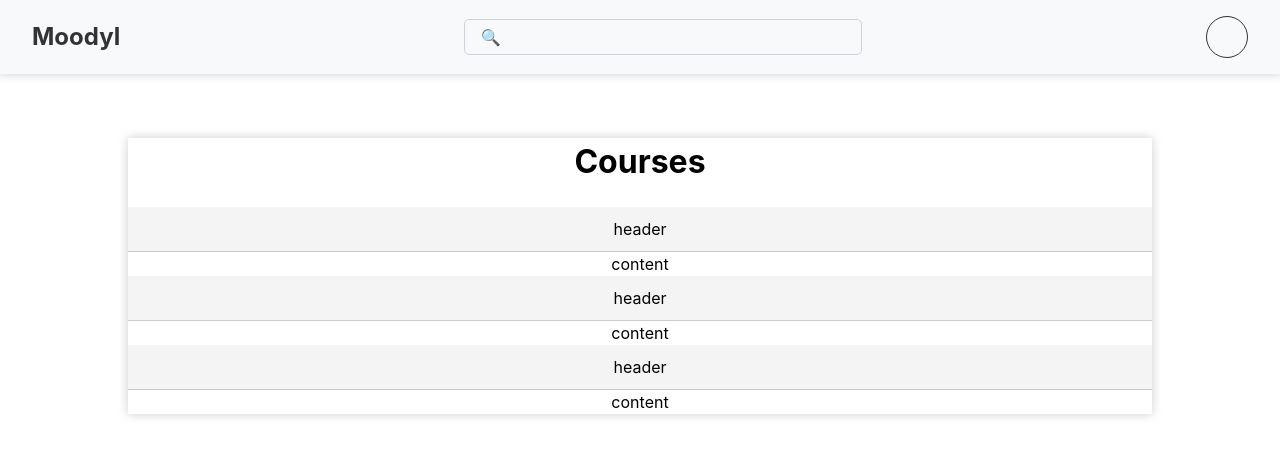
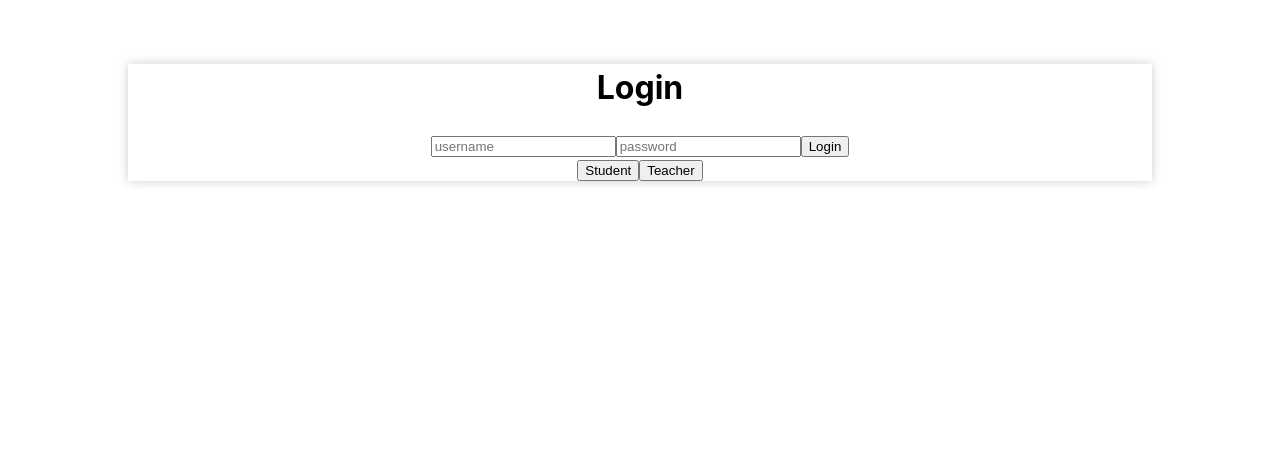
Before and after one commit to dyzioq/moodle-clone-frontend, a React (Vite) app: page / in a window 1280 px wide. Shown: the top 456 px of the page. Built offline with nearby package versions, Linux system fonts and the light colour scheme.

Commit message:
Adding router

```diff
--- a/package.json
+++ b/package.json
@@ -12,6 +12,7 @@
   "dependencies": {
     "react": "^18.2.0",
     "react-dom": "^18.2.0",
+    "react-router-dom": "^6.23.1",
     "sass": "^1.74.1"
   },
   "devDependencies": {
--- a/src/App.tsx
+++ b/src/App.tsx
@@ -1,12 +1,18 @@
-import { useState } from 'react'
 import './App.scss'
+import { BrowserRouter, Routes, Route} from 'react-router-dom'
 import StudentPage from './pages/studentPage/StudentPage.tsx'
+import TeacherPage from './pages/teacherPage/TeacherPage.tsx'
+import LoginPage from './pages/loginPage/LoginPage.tsx'
 
 function App() {
   return (
-    <>
-      <StudentPage />
-    </>
+    <BrowserRouter>
+      <Routes>
+        <Route path="/" element={<LoginPage/>} />
+        <Route path="/student" element={<StudentPage />} />
+        <Route path="/teacher" element={<TeacherPage />} />
+      </Routes>
+    </BrowserRouter>
   )
 }
 
--- /dev/null
+++ b/src/pages/loginPage/LoginPage.scss
@@ -0,0 +1,6 @@
+.login {
+    box-shadow: 0 0 10px rgba(0, 0, 0, 0.2);
+    width: 80%;
+    margin: auto;
+    margin-top: 5%;
+}
--- /dev/null
+++ b/src/pages/loginPage/LoginPage.tsx
@@ -0,0 +1,19 @@
+import './LoginPage.scss';
+import { useNavigate } from 'react-router-dom';
+
+export default function LoginPage() {
+    const navigate = useNavigate();
+
+    return (
+        <div className="login">
+            <h1>Login</h1>
+            <form>
+                <input type="text" placeholder="username" />
+                <input type="password" placeholder="password" />
+                <button type="submit">Login</button>
+            </form>
+            <button onClick={() => navigate("/student")}>Student</button>
+            <button onClick={() => navigate("/teacher")}>Teacher</button>
+        </div>
+    )
+}
--- /dev/null
+++ b/src/pages/teacherPage/TeacherPage.scss
@@ -0,0 +1,17 @@
+.courses {
+    box-shadow: 0 0 10px rgba(0, 0, 0, 0.2);
+    width: 80%;
+    margin: auto;
+    margin-top: 5%;
+
+    .courses__list {
+        list-style: none;
+        padding: 0;
+
+        .courses__list__li__header {
+            padding: 10px;
+            background-color: #f4f4f4;
+            border-bottom: 1px solid #ccc;
+        }
+    }
+}
--- a/src/pages/teacherPage/TeacherPage.tsx
+++ b/src/pages/teacherPage/TeacherPage.tsx
@@ -0,0 +1,27 @@
+import './TeacherPage.scss';
+import Header from '../../components/header/Header';
+
+export default function StudentPage() {
+  return (
+    <>
+      <Header />
+      <div className="courses">
+        <h1 className="courses__header">Courses</h1>
+        <ul className="courses__list">
+          <li>
+            <div className='courses__list__li__header'>header</div>
+            <div className='courses__list__li__content'>content</div>
+          </li>
+          <li>
+            <div className='courses__list__li__header'>header</div>
+            <div className='courses__list__li__content'>content</div>
+          </li>
+          <li>
+            <div className='courses__list__li__header'>header</div>
+            <div className='courses__list__li__content'>content</div>
+          </li>
+        </ul>
+      </div>
+    </>
+  )
+}
```
Also changed, not shown: 1 other file (tests, documents, lock files or other folders).
